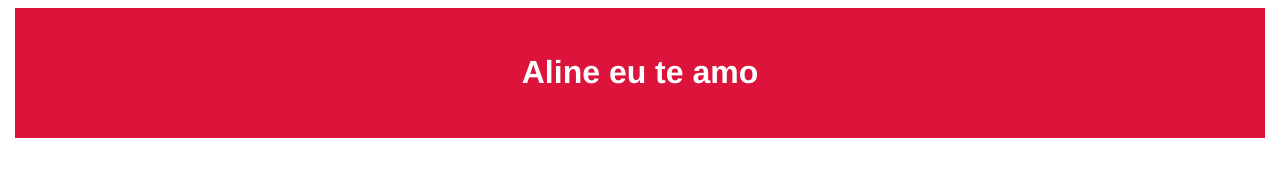
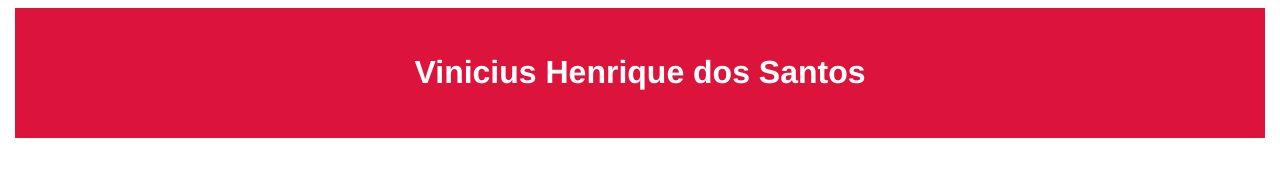
Before and after one commit to ViniciusHenriqueDosSantos/ViniciusHenriqueDosSantos.github.io, a plain HTML site: page index.html in a window 1280 px wide. Drawn offline with Linux system fonts and the light colour scheme.

Commit message:
Update index.html

```diff
--- a/index.html
+++ b/index.html
@@ -26,7 +26,8 @@
 </head>
 <body>
     <div>
-        <h1>Aline eu te amo</h1>
+        <h1>Vinicius Henrique dos Santos
+        </h1>
     </div>
 
 </body>
```
